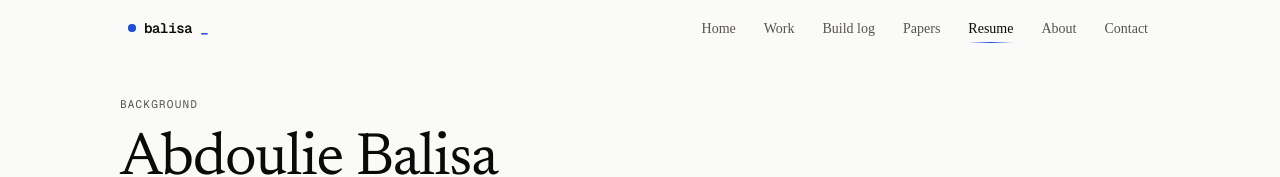
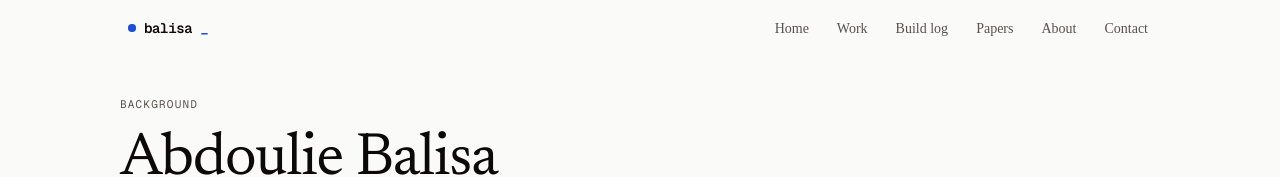
Before and after one commit to Balisa50/Balisa50.github.io, a Next.js app: page /resume in a window 1280 px wide. Shown: the top 177 px of the page. Built offline with nearby package versions, Linux system fonts and the light colour scheme.

Commit message:
fix: resume unlinked and noindex, papers back on bottom nav

```diff
--- a/app/(site)/resume/page.tsx
+++ b/app/(site)/resume/page.tsx
@@ -4,6 +4,7 @@ import { Github, Linkedin, ArrowUpRight } from "lucide-react";
 
 export const metadata: Metadata = {
   title: "Background",
+  robots: { index: false, follow: false },
   description:
     "Statistics undergraduate, three working papers, and eleven shipped data science and machine learning projects."
 };
--- a/components/BottomNav.tsx
+++ b/components/BottomNav.tsx
@@ -2,24 +2,19 @@
 
 import Link from "next/link";
 import { usePathname } from "next/navigation";
-import { Home, Layers, FileText, User, Send } from "lucide-react";
+import { Home, Layers, BookOpen, User, Send } from "lucide-react";
 
 /**
  * iOS-style floating tab bar. Mobile only.
  *
- * Five tabs is the maximum that stays readable on a small phone. The set is
- * chosen for the reader who lands on the site from a cold link and wants to
- * decide in one tap whether to reach out: home, work, resume, about, contact.
- *
- * Papers and the build log are still reachable from the top nav on desktop,
- * from the home page, and by URL. They are the destinations a returning
- * reader goes looking for, not the ones a first-time visitor needs on a
- * phone screen.
+ * Resume is not in this bar on purpose. It is unlinked and marked noindex
+ * so it stays off search engines and off the browsing path, and it is
+ * shared by URL when someone asks for the CV.
  */
 const LINKS = [
   { href: "/", label: "Home", Icon: Home },
   { href: "/work", label: "Work", Icon: Layers },
-  { href: "/resume", label: "Resume", Icon: FileText },
+  { href: "/papers", label: "Papers", Icon: BookOpen },
   { href: "/about", label: "About", Icon: User },
   { href: "/contact", label: "Contact", Icon: Send },
 ] as const;
--- a/components/Nav.tsx
+++ b/components/Nav.tsx
@@ -16,7 +16,6 @@ const LINKS: { href: string; label: string }[] = [
   { href: "/work", label: "Work" },
   { href: "/build-log", label: "Build log" },
   { href: "/papers", label: "Papers" },
-  { href: "/resume", label: "Resume" },
   { href: "/about", label: "About" },
   { href: "/contact", label: "Contact" }
 ];
```
